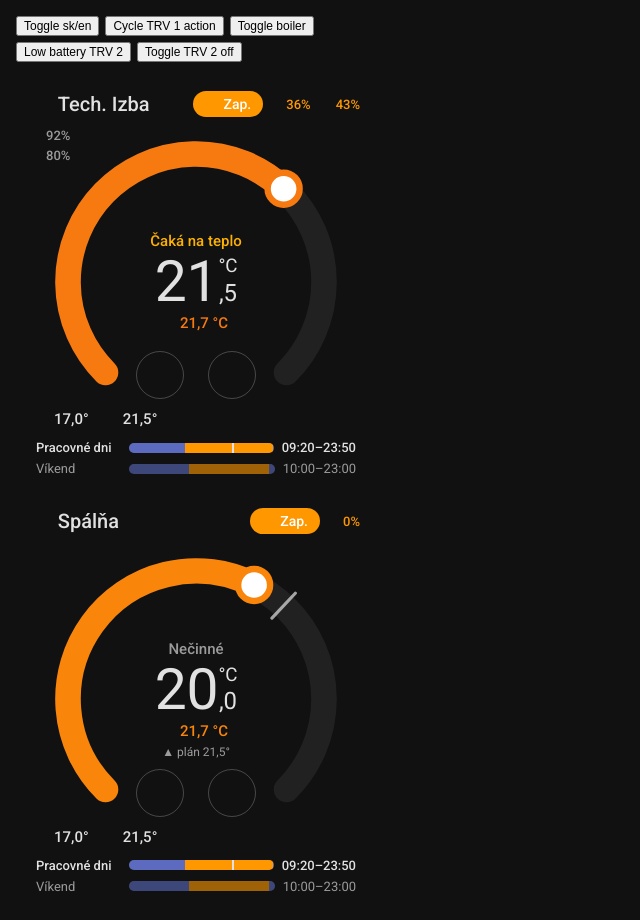
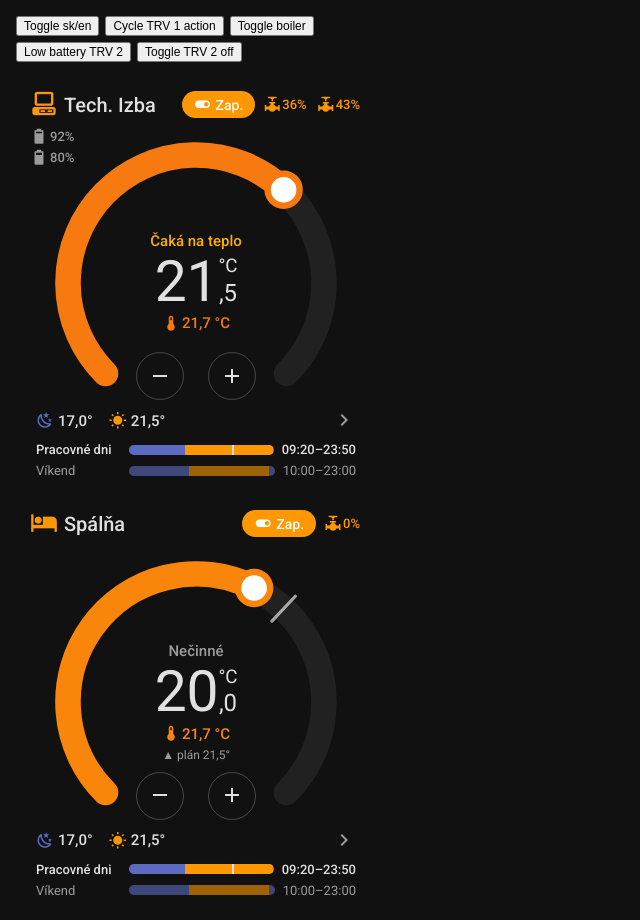
Before and after one commit to cRaZy92/ha-heating-card, a website built with Vite: page dev/index.html in a window 1280 px wide. Shown: the top 920 px of the page, without its empty margins (0-640 px from the left). Built offline with nearby package versions, Linux system fonts and the light colour scheme.

Commit message:
Add MIT license and README screenshots (HACS checks); load icon font in dev harness

```diff
--- a/dev/index.html
+++ b/dev/index.html
@@ -4,6 +4,7 @@
     <meta charset="utf-8" />
     <meta name="viewport" content="width=device-width, initial-scale=1" />
     <link rel="stylesheet" href="https://fonts.googleapis.com/css2?family=Roboto:wght@400;500&display=swap" />
+    <link rel="stylesheet" href="https://cdn.jsdelivr.net/npm/@mdi/font@7.4.47/css/materialdesignicons.min.css" />
     <title>Heating Room Card — dev</title>
     <style>
       :root {
```
Also changed, not shown: README.md, docs/images/card.png (added), docs/images/editor.png (added), 1 other file.
